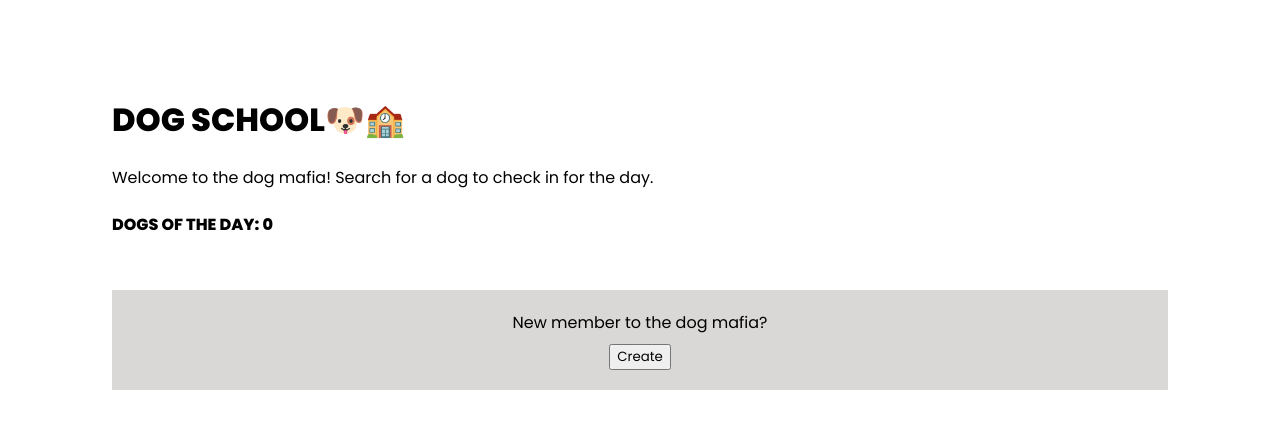
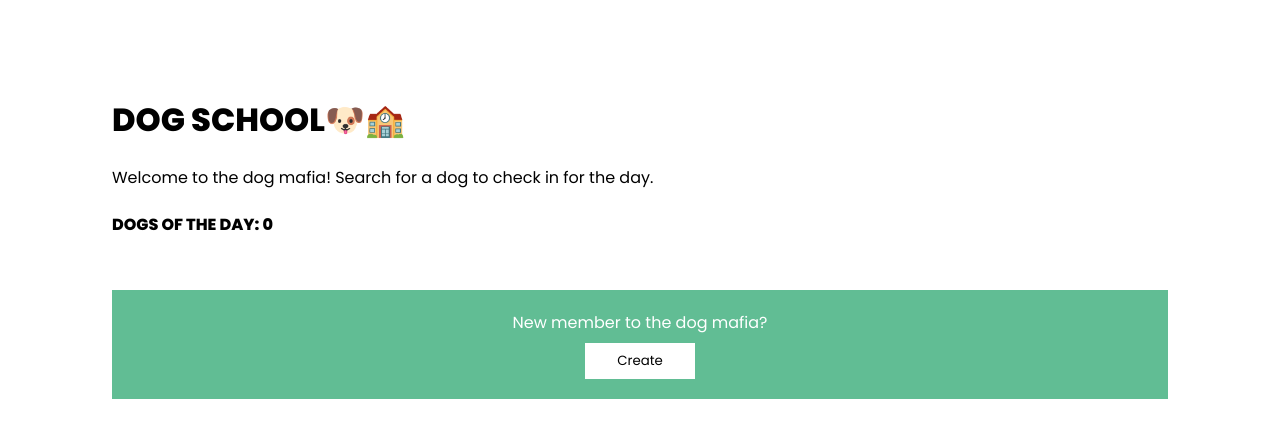
Before and after one commit to s-fadel/Dogbook, a React (Create React App) app: page / in a window 1280 px wide. Shown: the top 438 px of the page. Built offline with nearby package versions, Linux system fonts and the light colour scheme.

Commit message:
styled button

```diff
--- a/src/style.css
+++ b/src/style.css
@@ -25,8 +25,9 @@ p {
 }
 
 .create-new-member {
+  color: white;
   padding: 20px;
-  background-color: rgb(218, 216, 214);
+  background-color: rgb(97, 189, 148);
   text-align: center;
 }
 
@@ -38,9 +39,16 @@ p {
   margin: 0rem 0rem 0.5rem 0rem;
 }
 
+#add-dog {
+  background-color: white;
+  padding: 0.5rem 2rem;
+  border-style: none;
+}
+
 /* CREATE - FORM */
 .title-new-member {
-  background-color: rgb(218, 216, 214);
+  background-color: rgb(97, 189, 148);
+  color: white;
   text-align: center;
   margin: 0;
   margin-bottom: 4rem;
@@ -86,10 +94,18 @@ p {
 .dog-container {
   display: flex;
 }
+
 .delete-button {
-  margin-left: 0.5rem;
+     margin: 0.2rem;
+     padding: 0rem 0.2rem;
+     width: 3%;
+     color: white;
+     background-color: rgb(255 255 255);
+     border-style: none;
+     align-content: center;
+     justify-content: center;
 }
 
 .dog-nickname {
-  min-width: 8rem;
+  min-width: 9rem;
 }
```
